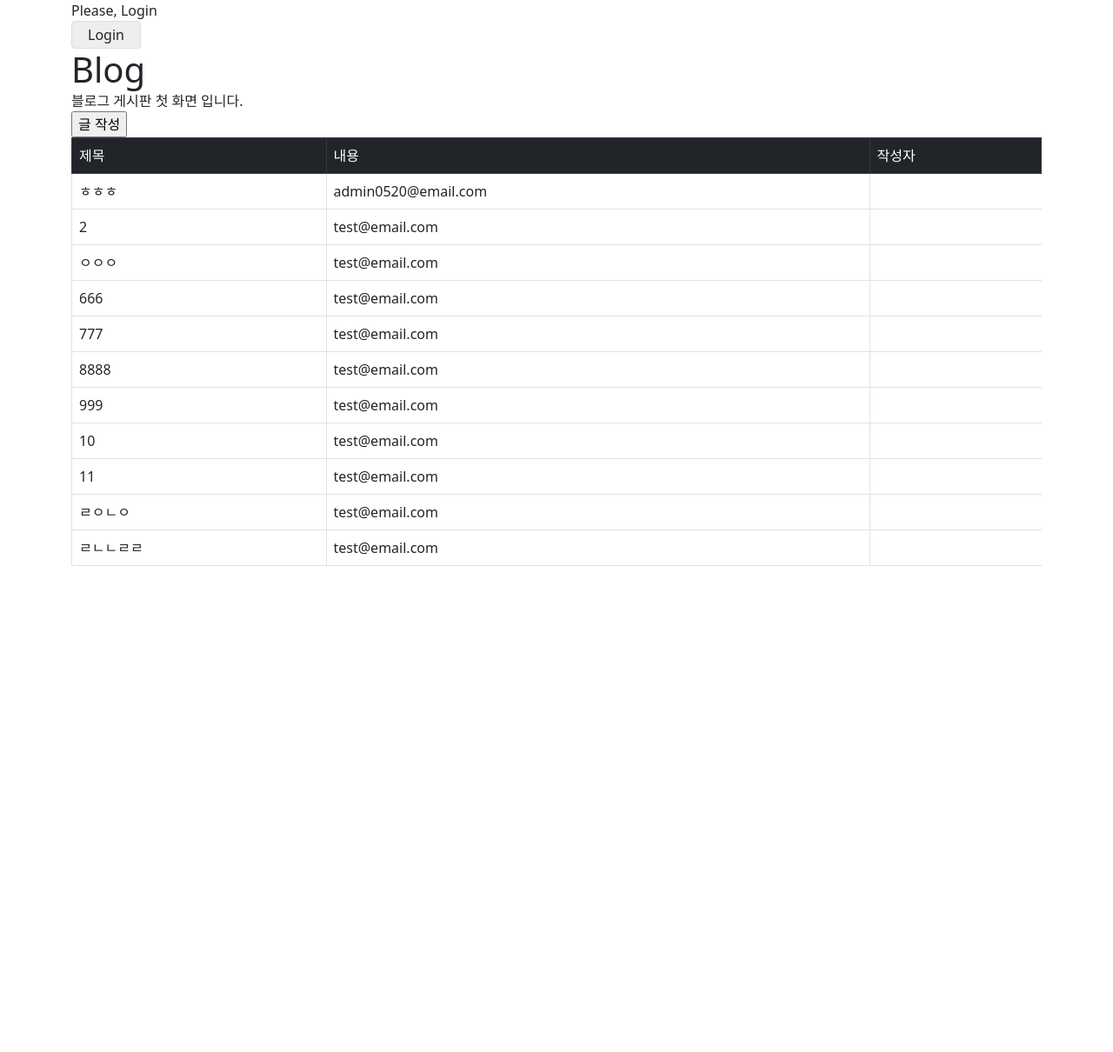
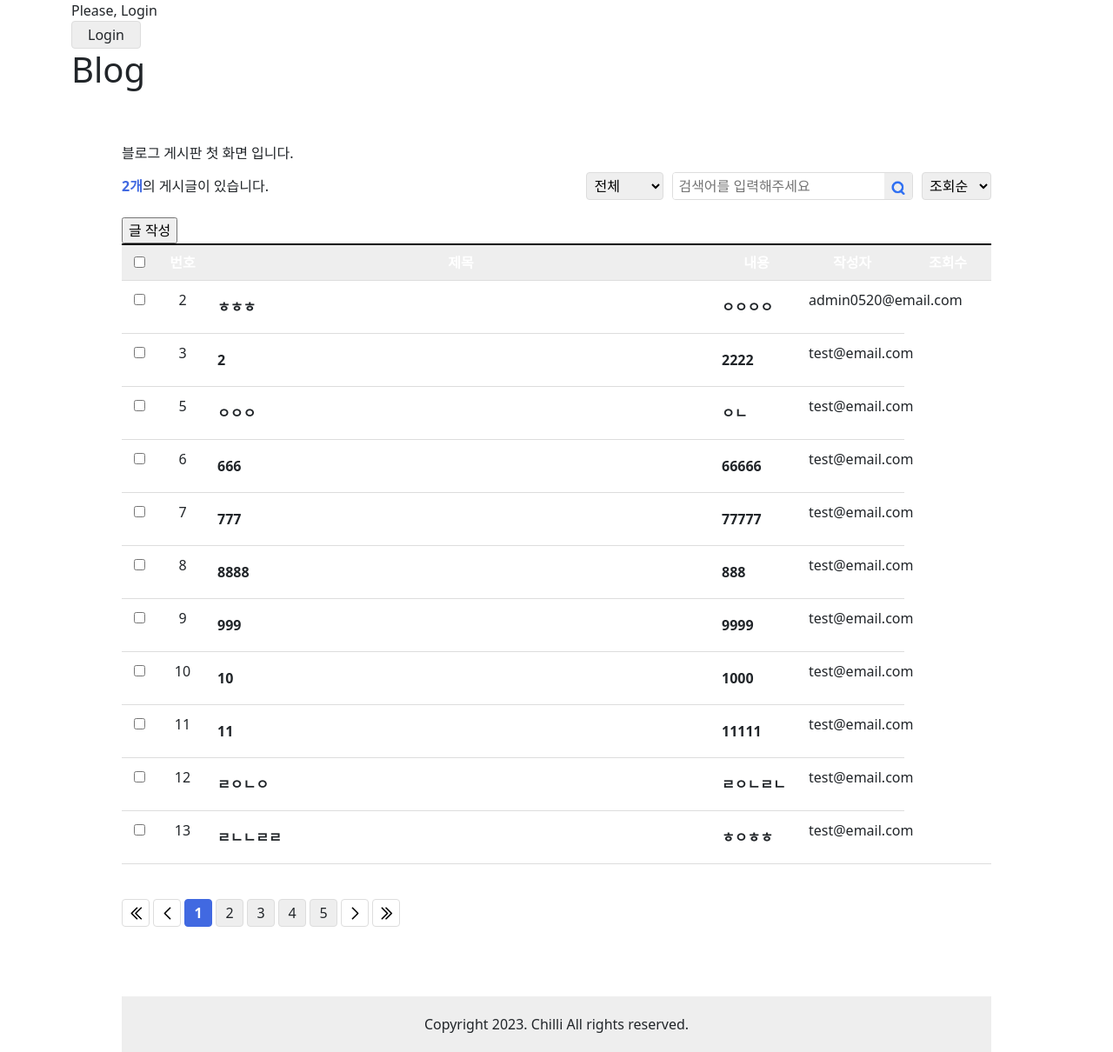
Before and after one commit to MJ-SIM/My_Django_project, a Django app: page /blog/ in a window 1280 px wide. Shown: the whole page at 87% size. Before the commit the page ends 651 px from the top, so only its background shows below. Run offline with Django 4.2, Linux system fonts and the light colour scheme; data comes from the database, SQL or seed files in the repository; both versions use the stored data as it was after the commit.

Commit message:
ui 수정

```diff
--- a/django-project/myapp/blog/templates/blog/post_list.html
+++ b/django-project/myapp/blog/templates/blog/post_list.html
@@ -3,7 +3,35 @@
 {% block content %}
 <link rel="stylesheet" type="text/css" href="{% static 'css/view.css' %}">
 <link rel="stylesheet" type="text/css" href="{% static 'css/common.css' %}">
-    <p>블로그 게시판 첫 화면 입니다.</p>
+<link rel="stylesheet" type="text/css" href="{% static 'css/table.css' %}">
+<link rel="stylesheet" type="text/css" href="{% static 'css/list.css' %}">
+<div class="main">
+    <p class="main-title">블로그 게시판 첫 화면 입니다.</p>
+    <div class="board-top">
+        <p class="main-desc"><strong>2개</strong>의 게시글이 있습니다.</p>
+
+        <div>
+            <label for="category" class="a11y-hidden">카테고리</label>
+            <select id="category">
+                <option>전체</option>
+                <option>공지사항</option>
+                <option>일반</option>
+            </select>
+            <form class="search-form">
+                <label for="search" class="a11y-hidden">검색</label>
+                <input id="search" type="search" placeholder="검색어를 입력해주세요">
+                <button type="submit">
+                <img src="./img/icon-search.png" alt="검색">
+                </button>
+            </form>
+
+            <label for="sort" class="a11y-hidden">정렬</label>
+            <select id="sort">
+                <option>조회순</option>
+                <option>최신순</option>
+            </select>
+        </div>
+    </div>
     <form action="{% url 'blog:write' %}" method="get">
         <input type="hidden" name="{{ redirect_field_name }}" value="{{ request.GET.next }}">
         <input type="submit" value="글 작성">
@@ -12,24 +40,69 @@
     <!-- 테이블 -->
     <!-- 조건문 -->
     {%if posts%}
-        <table class="table table-bordered">
+        <table class="table list">
+            <colgroup>
+                <col style="width: 40px">
+                <col style="width: 60px">
+                <col>
+                <col style="width: 100px">
+                <col style="width: 120px">
+                <col style="width: 100px">
+            </colgroup>
             <thead class="table-dark">
-                <td>제목</td>
-                <td>내용</td>
-                <td>작성자</td>
+                <tr>
+                    <th>
+                        <input type="checkbox" id="all-article">
+                        <!-- <label for="all-article">페이지 전체 게시글 선택</label> -->
+                    </th>
+                    <th>번호</th>
+                    <th>제목</th>
+                    <th>내용</th>
+                    <th>작성자</th>
+                    <th>조회수</th>
+                </tr>
             </thead>
             <tbody>
                 {% for post in posts %}
                     <tr>
-                        <td><a href="{% url 'blog:detail' pk=post.pk %}">{{post.title}}</a></td>
+                        <td>
+                            <input type="checkbox" id="all-article">
+                        </td>
+                        <td>{{post.pk}}</td>
+
+                        <td>
+                            <a href="{% url 'blog:detail' pk=post.pk %}">{{post.title}}</a>
+                        </td>
+                        <td>
+                            <a href="{% url 'blog:detail' pk=post.pk %}">{{post.content}}</a>
+                        </td>
                         <td>{{post.writer}}</td>
                     </tr>
                 {% endfor %}
             </tbody>
         </table>
+        <div class="board-bottom">
+            <!-- 페이지 -->
+            <div class="pagination">
+                <a href="#"><img src="../static/asset/img/first.png" alt="첫번째 페이지"></a>
+                <a href="#"><img src="../static/asset/img/prev.png" alt="이전 페이지"></a>
+                <a href="#" class="num active">1</a>
+                <a href="#" class="num">2</a>
+                <a href="#" class="num">3</a>
+                <a href="#" class="num">4</a>
+                <a href="#" class="num">5</a>
+                <a href="#"><img src="../static/asset/img/next.png" alt="첫번째 페이지"></a>
+                <a href="#"><img src="../static/asset/img/last.png" alt="이전 페이지"></a>
+                </div>
+                <!-- //페이지 -->
+            </div>
     {%else%}
     <!-- 글이 없을때 문구 출력 -->
         <p>작성된 게시물이 없습니다</p>
     {%endif%}
+    <!-- footer -->
+    <p class="footer">Copyright 2023. Chilli All rights reserved.</p>
+    <!-- //footer -->
+</div>
 
 {% endblock %}
--- a/django-project/myapp/blog/views.py
+++ b/django-project/myapp/blog/views.py
@@ -41,7 +41,7 @@
         context={
             'form': form
         }
-        return render(request, 'blog/post_form.html')
+        return render(request, 'blog/post_form.html', context)
 
 
 class DetailView(View):
```
Also changed, not shown: django-project/myapp/blog/templates/blog/post_form.html (+7 -2 lines), django-project/myapp/db.sqlite3.
